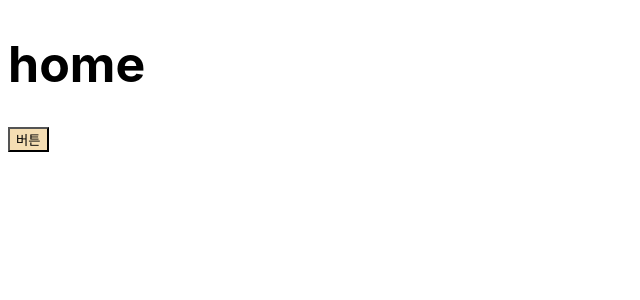
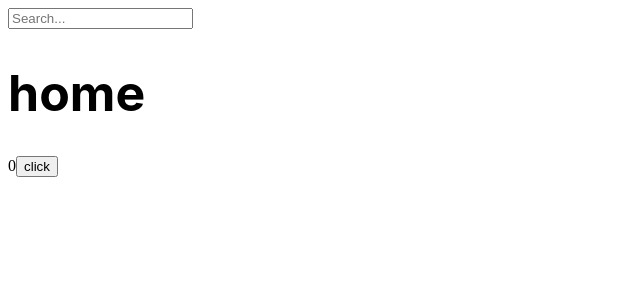
Before and after one commit to yjglab/ReactMovie, a React (Create React App) app: page / in a window 1280 px wide. Shown: the top 300 px of the page, without its empty margins (0-640 px from the left). Built offline with nearby package versions, Linux system fonts and the light colour scheme.

Commit message:
useEffect

```diff
--- a/src/App.js
+++ b/src/App.js
@@ -1,12 +1,31 @@
-import Button from "./Button";
 import styles from "./App.module.css";
-function App() {
+import { useState, useEffect } from "react";
+
+const App = () => {
+  const [cnt, setCnt] = useState(0);
+  const [keyword, setKeyword] = useState("");
+  const onClick = () => setCnt((p) => p + 1);
+  const onChange = (e) => {
+    setKeyword(e.target.value);
+  };
+  console.log("rendered All time");
+  useEffect(() => console.log("rendered one time"), []);
+  useEffect(() => {
+    if (keyword !== "" && keyword.length > 5) console.log("keyboard on");
+  }, [keyword]);
   return (
     <div>
+      <input
+        onChange={onChange}
+        value={keyword}
+        type="text"
+        placeholder="Search..."
+      />
       <h1 className={styles.title}>home</h1>
-      <Button text={"버튼"} />
+      <span>{cnt}</span>
+      <button onClick={onClick}>click</button>
     </div>
   );
-}
+};
 
 export default App;
```
